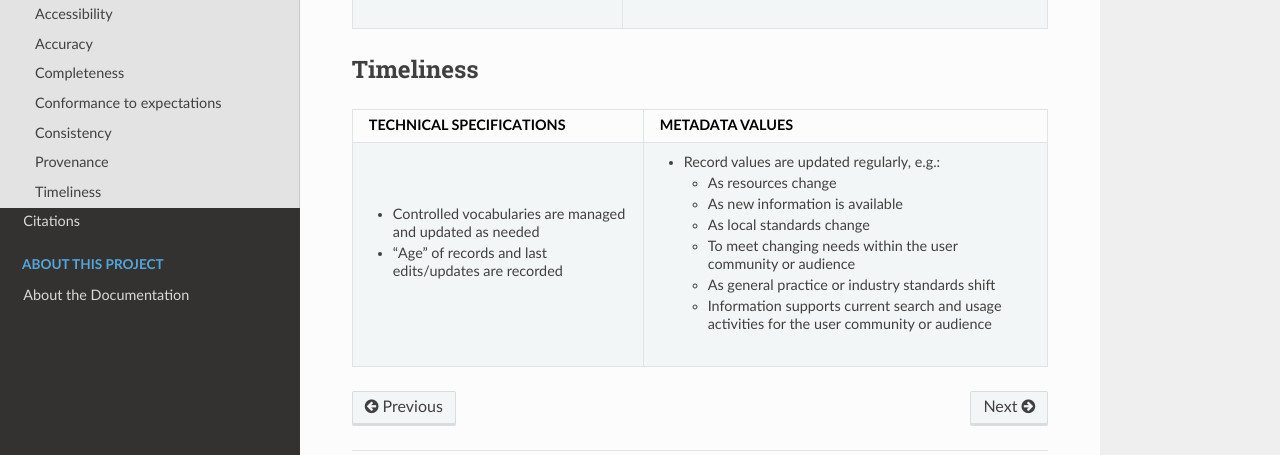
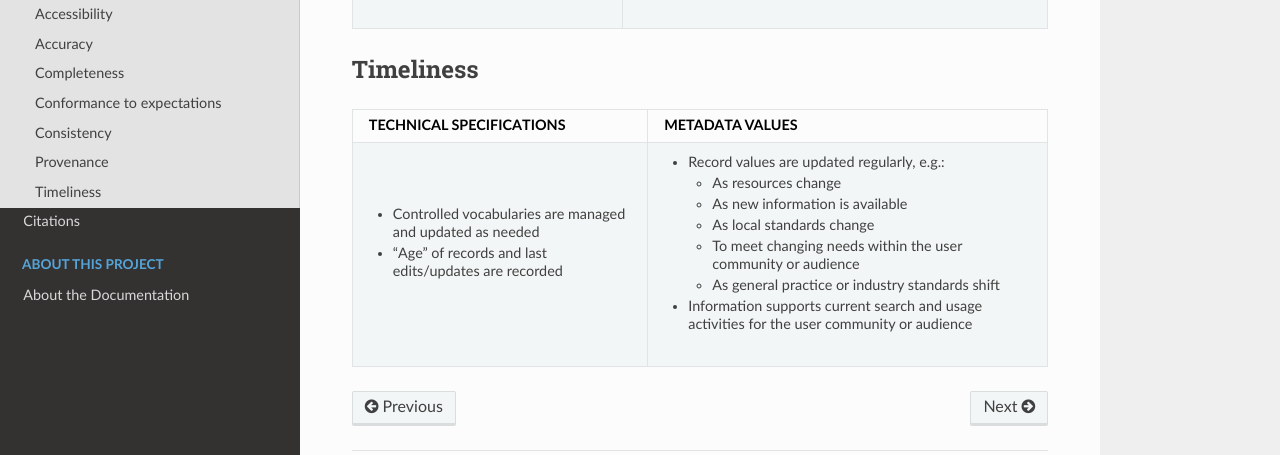
Before and after one commit to DLFMetadataAssessment/MetadataQualityBenchmarks, a Sphinx documentation site: the page built from doc/quality-metrics.rst, in a window 1280 px wide and 900 px high, scrolled down 2875 px. Shown: the part 320-775 px from the top of the window. Built offline with Sphinx 7.4.7 and the Read the Docs theme 3.1.0, drawn with Linux system fonts in a browser that asks for light colours.

```diff
--- a/doc/quality-metrics.rst
+++ b/doc/quality-metrics.rst
@@ -166,7 +166,6 @@ Provenance
 
 Timeliness
 ----------
-
 +---------------------------------------------------+---------------------------------------------------+
 |TECHNICAL SPECIFICATIONS                           |METADATA VALUES                                    |
 +===================================================+===================================================+
@@ -179,7 +178,8 @@ Timeliness
 |                                                   |       community or audience                       |
 |                                                   |   -   As general practice or industry standards   |
 |                                                   |       shift                                       |
-|                                                   |   -   Information supports current search and     |
-|                                                   |       usage activities for the user community or  |
-|                                                   |       audience                                    |
+|                                                   |                                                   |
+|                                                   |-   Information supports current search and        |
+|                                                   |    usage activities for the user community or     |
+|                                                   |    audience                                       |
 +---------------------------------------------------+---------------------------------------------------+
```
